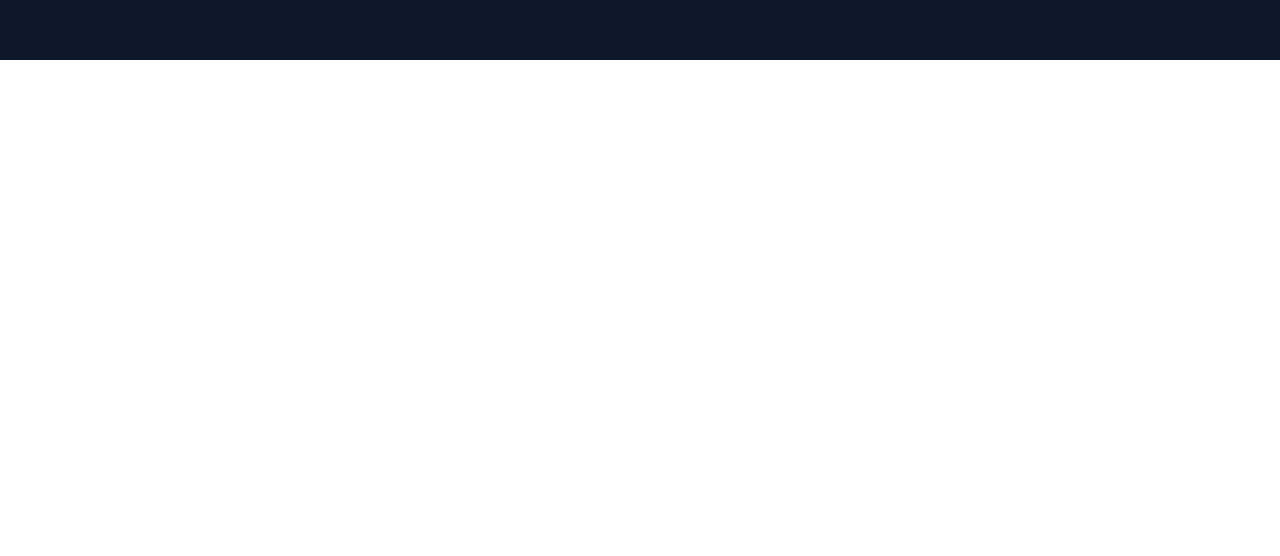
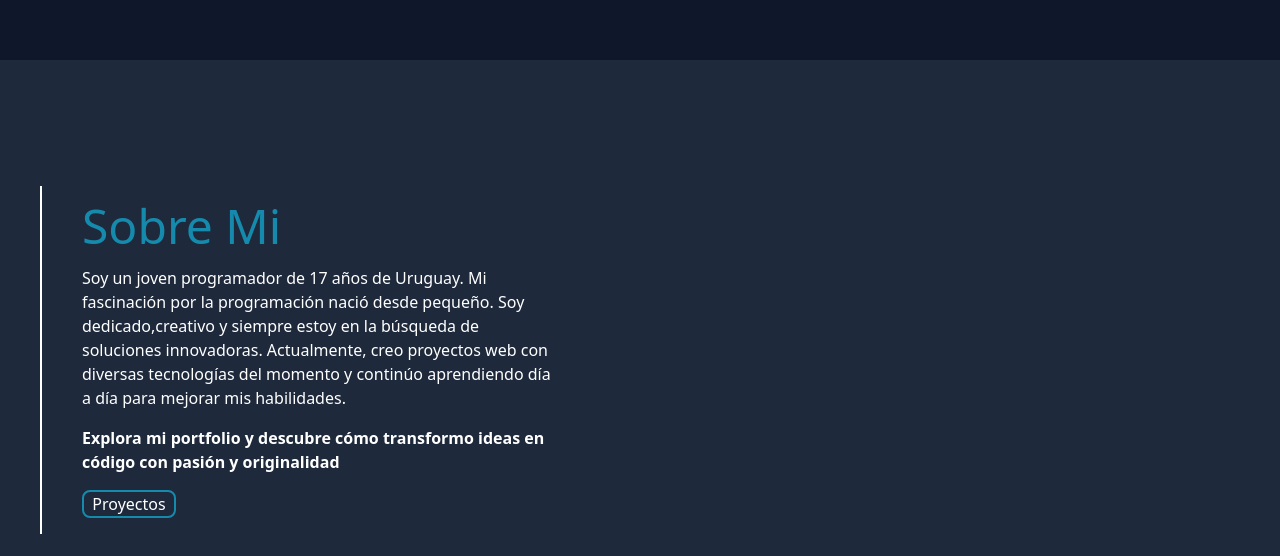
Before and after one commit to ballestrino/portfolio, a React (Vite) app: page / in a window 1280 px wide. Shown: the part 740-1296 px from the top of the page. Before the commit the page ends 800 px from the top, so only its background shows below. Built offline with nearby package versions, Linux system fonts and the light colour scheme.

Commit message:
Agregando componente AboutMe y AboutMeText

```diff
--- a/src/App.jsx
+++ b/src/App.jsx
@@ -1,13 +1,13 @@
-import InitialPage from "./components/InitialPage";
+import InitialPage from './components/InitialPage';
+import AboutMe from './components/AboutMe';
 
 function App() {
-  const handleClick = () => {
-    console.log('clicked');
-  };
-  return (<>
-
-    <InitialPage/>
-  </>);
+  return (
+    <>
+      <InitialPage />
+      <AboutMe />
+    </>
+  );
 }
 
 export default App;
--- a/src/components/AboutMe.jsx
+++ b/src/components/AboutMe.jsx
@@ -1,5 +1,11 @@
+import AboutMeText from './AboutMeText';
+
 function AboutMe() {
-  return <div>AboutMe</div>;
+  return (
+    <section id='aboutMe' className='flex items-center h-vh75 bg-slate-800 '>
+      <AboutMeText />
+    </section>
+  );
 }
 
 export default AboutMe;
--- a/src/components/AboutMeText.jsx
+++ b/src/components/AboutMeText.jsx
@@ -1,5 +1,23 @@
 function AboutMeText() {
-  return <div>AboutMeText</div>;
+  return (
+    <section className='flex flex-col justify-center border-l-2 border-white w-2/5 h-fit ml-10 pl-10 py-2 text-white'>
+      <h2 className='text-5xl text-primary py-2'>Sobre Mi</h2>
+      <p className='text-md py-2 '>
+        Soy un joven programador de 17 años de Uruguay. Mi fascinación por la
+        programación nació desde pequeño. Soy dedicado,creativo y siempre estoy
+        en la búsqueda de soluciones innovadoras. Actualmente, creo proyectos
+        web con diversas tecnologías del momento y continúo aprendiendo día a
+        día para mejorar mis habilidades.
+      </p>
+      <span className='font-bold py-2 text-md'>
+        Explora mi portfolio y descubre cómo transformo ideas en código con
+        pasión y originalidad
+      </span>
+      <button className='w-1/5  rounded-lg border-2 border-primary px-2 my-2'>
+        Proyectos
+      </button>
+    </section>
+  );
 }
 
 export default AboutMeText;
--- a/src/components/Menu.jsx
+++ b/src/components/Menu.jsx
@@ -1,20 +1,42 @@
-import {Link as ScrollLink} from 'react-scroll';
+import { Link as ScrollLink } from 'react-scroll';
 
 function Menu() {
-    return(
-        <ul className="flex justify-between p-2 pr-10
-        ">
-            <li className="pl-10">
-                <ScrollLink className='cursor-pointer' to="home" smooth={true} duration={1000}>Home</ScrollLink>
-            </li>
-            <li className="pl-10">
-                <ScrollLink className='cursor-pointer' to="about" smooth={true} duration={1000}>About</ScrollLink>
-                </li>
-            <li className="pl-10">
-                <ScrollLink className='cursor-pointer' to="projects" smooth={true} duration={1000}>Projects</ScrollLink>
-
-            </li>
-        </ul>
-)
+  return (
+    <ul
+      className='flex justify-between p-2 pr-10
+        '
+    >
+      <li className='pl-10'>
+        <ScrollLink
+          className='cursor-pointer'
+          to='home'
+          smooth={true}
+          duration={1000}
+        >
+          Home
+        </ScrollLink>
+      </li>
+      <li className='pl-10'>
+        <ScrollLink
+          className='cursor-pointer'
+          to='aboutMe'
+          smooth={true}
+          duration={1000}
+        >
+          About
+        </ScrollLink>
+      </li>
+      <li className='pl-10'>
+        <ScrollLink
+          className='cursor-pointer'
+          to='projects'
+          smooth={true}
+          duration={1000}
+        >
+          Projects
+        </ScrollLink>
+      </li>
+    </ul>
+  );
 }
 export default Menu;
--- a/tailwind.config.js
+++ b/tailwind.config.js
@@ -3,8 +3,14 @@ export default {
   content: ['./index.html', './src/**/*.{js,ts,jsx,tsx}'],
   theme: {
     extend: {
+      height: {
+        vh75: '75vh',
+      },
       textColor: {
-        'primary': '#168aad',
+        primary: '#168aad',
+      },
+      borderColor: {
+        primary: '#168aad',
       },
     },
   },
```
